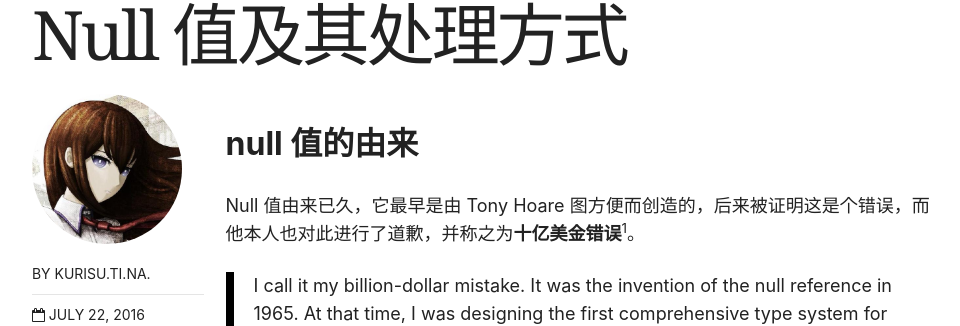
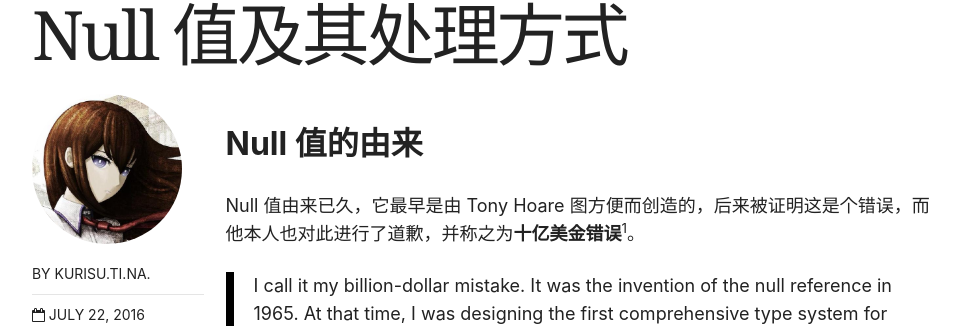
Before and after one commit to folinhuakai/folinhuakai.github.io, a Jekyll site: the page built from _posts/articles/2016-07-22-null-value-and-handling.md, in a window 1280 px wide and 900 px high, scrolled down 398 px. Shown: the part 136-462 px from the top of the window, without its empty margins (154-1114 px from the left). Built offline with Jekyll 4.4.1, drawn with Linux system fonts in a browser that asks for light colours; nearby versions of some CDN libraries; comment, search, counter and statistics services are not loaded.

```diff
--- a/_posts/articles/2016-07-22-null-value-and-handling.md
+++ b/_posts/articles/2016-07-22-null-value-and-handling.md
@@ -15,7 +15,7 @@ comments: true
 share: true
 ---
 
-## null 值的由来
+## Null 值的由来
 
 Null 值由来已久，它最早是由 Tony Hoare 图方便而创造的，后来被证明这是个错误，而他本人也对此进行了道歉，并称之为**十亿美金错误**[^tony-hoare]。
 
```
